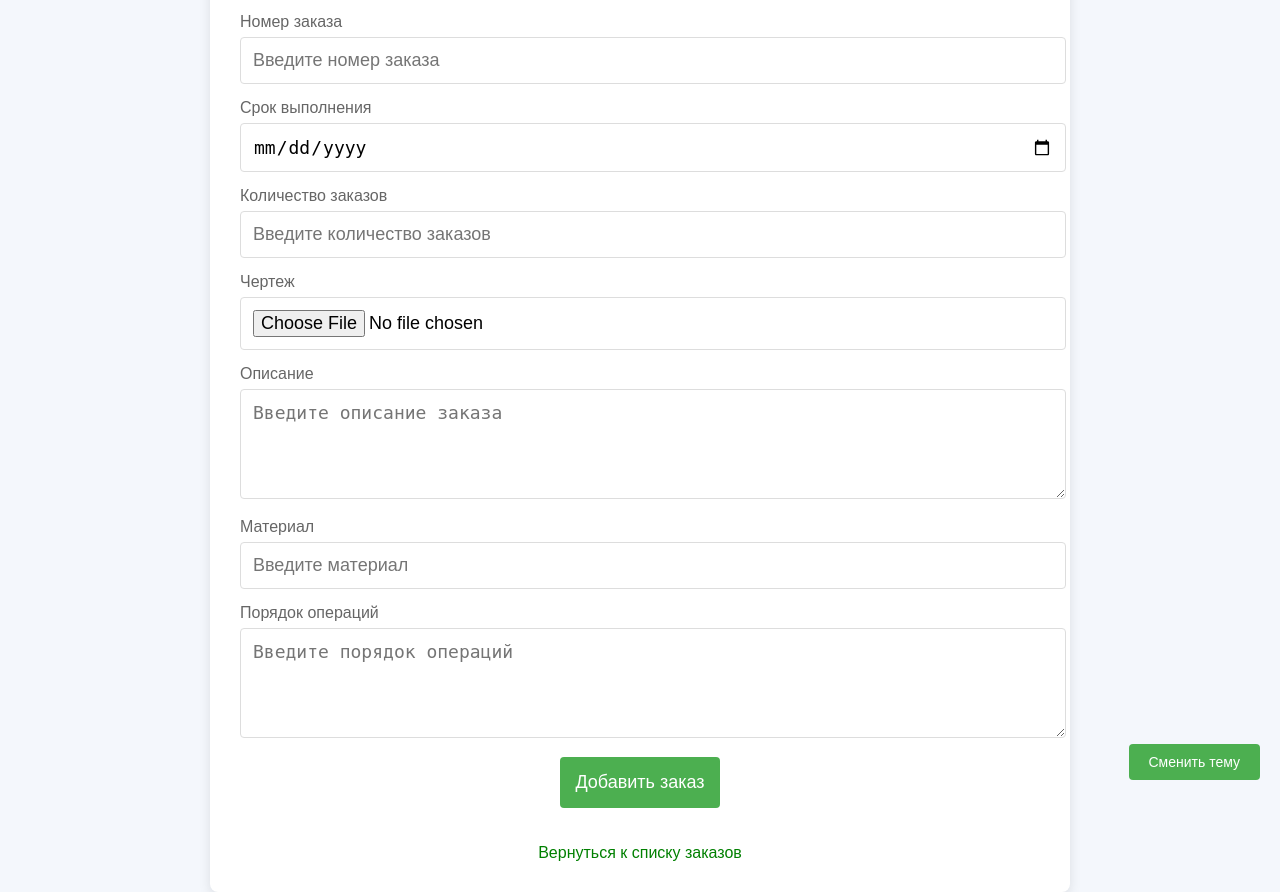
After one commit to dima7823478239478/management, a Django app: page /main_manager/add_offer/ in a window 1280 px wide. The commit adds this page. Run offline with Django 5.2, Linux system fonts and the light colour scheme.

Commit message:
third step added: page of offers, page of edit offers edited: html, views.py, models.py, forms.py

```diff
--- a/app1/forms.py
+++ b/app1/forms.py
@@ -1,5 +1,7 @@
 from django import forms
 from .models import User
+from .models import Offer
+from django.core.exceptions import ValidationError
 
 class UserForm(forms.ModelForm):
     class Meta:
@@ -22,3 +24,10 @@ class UserEditForm(forms.ModelForm):
     class Meta:
         model = User
         fields = ['first_name', 'second_name', 'age','is_active', 'is_staff', 'adress', 'date_of_birth', 'email_adress', 'phone_number', 'work_hours', 'amount_completed_offers', 'time_of_work']
+
+
+
+class OfferForm(forms.ModelForm):
+    class Meta:
+        model = Offer
+        fields = '__all__'
--- a/app1/models.py
+++ b/app1/models.py
@@ -55,3 +55,17 @@ class UserManager(BaseUserManager):
         extra_fields.setdefault('is_superuser', True)
 
         return self.create_user(login, password, **extra_fields)
+
+
+
+class Offer(models.Model):
+    number_of_offer = models.CharField(max_length=30, unique=True)
+    dead_line = models.DateField()
+    amount_of_offer = models.IntegerField()
+    drowing = models.ImageField(upload_to='drawings/')  # Поле для загрузки изображения
+    description = models.TextField()
+    material = models.CharField(max_length=50)
+    order_of_operations = models.TextField()
+
+    def __str__(self):
+        return self.number_of_offer
--- a/app1/views.py
+++ b/app1/views.py
@@ -5,7 +5,7 @@ from django.shortcuts import render, redirect, get_object_or_404
 from .forms import LoginForm
 from django.http import Http404
 from django.contrib.auth.models import Group
-from .models import User  # Импорт вашей модели User
+from .models import User
 from django.contrib.auth.decorators import login_required
 from .forms import UserEditForm
 from django.contrib import messages
@@ -14,6 +14,8 @@ from .models import User
 from django.db.models import Q
 from django.db.models import F, FloatField, ExpressionWrapper
 from django.contrib.auth import logout
+from .models import Offer
+from .forms import OfferForm
 
 
 
@@ -228,17 +230,29 @@ def add_user_view(request):
 
 
 
-def magazine_view(request):
-    return render(request, 'magazine.html')
 
-def add_task_view(request):
-    # Логика для добавления работы
-    return render(request, 'add_task.html')
+def offer_list(request):
+    offers = Offer.objects.all().order_by('dead_line')
+    return render(request, 'offer_list.html', {'offers': offers})
 
-def edit_task_view(request):
-    # Логика для редактирования работы
-    return render(request, 'edit_task.html')
+def add_offer(request):
+    if request.method == 'POST':
+        form = OfferForm(request.POST, request.FILES)
+        if form.is_valid():
+            form.save()
+            return redirect('offer_list')  # Перенаправление на страницу списка заказов
+        else:
+            print(form.errors)  # Печать ошибок формы в консоль
+    else:
+        form = OfferForm()
+    return render(request, 'add_offer.html', {'form': form})
 
-def user_delete(request):
-    #Логика для удаления пользователей
-    return render(request, 'delete_user.html')
+def delete_user(request, worker_id):
+    user = get_object_or_404(User, id=worker_id)
+
+    if request.method == 'POST':
+        user.delete()
+        return redirect('search_worker')
+
+    print("Request method is not POST.")
+    return redirect('search_worker')
--- a/work_control/settings.py
+++ b/work_control/settings.py
@@ -133,3 +133,7 @@ DEFAULT_AUTO_FIELD = 'django.db.models.BigAutoField'
 AUTH_USER_MODEL = 'app1.User'  # Укажите кастомную модель пользователя
 LOGIN_REDIRECT_URL = '/'  # URL после авторизации
 LOGOUT_REDIRECT_URL = '/login/'  # URL после выхода
+
+
+MEDIA_ROOT = BASE_DIR / 'media'
+MEDIA_URL = '/media/'
--- /dev/null
+++ b/work_control/templates/add_offer.html
@@ -0,0 +1,189 @@
+<!DOCTYPE html>
+<html lang="en">
+<head>
+    <meta charset="UTF-8">
+    <meta name="viewport" content="width=device-width, initial-scale=1.0">
+    <title>Добавить заказ</title>
+    <style>
+        body {
+            font-family: Arial, sans-serif;
+            background-color: #f4f7fc;
+            display: flex;
+            justify-content: center;
+            align-items: center;
+            height: 100vh;
+            margin: 0;
+            transition: background-color 0.3s, color 0.3s;
+        }
+
+        .green-link {
+            color: green;
+            text-decoration: none;
+            font-size: 16px;
+            transition: color 0.3s;
+        }
+
+        .green-link:hover {
+            color: #45a049;
+            text-decoration: underline;
+        }
+
+        body.dark-theme {
+            background-color: #2c2c2c;
+            color: #e0e0e0;
+        }
+
+        .login-container {
+            background-color: #ffffff;
+            padding: 30px;
+            border-radius: 8px;
+            box-shadow: 0 4px 12px rgba(0, 0, 0, 0.1);
+            width: 100%;
+            max-width: 800px;
+            text-align: center;
+            transition: background-color 0.3s;
+            overflow-y: auto;
+        }
+
+        .login-container.dark-theme {
+            background-color: #333;
+        }
+
+        h2 {
+            font-size: 28px;
+            margin-bottom: 20px;
+            color: green;
+            text-align: center;
+        }
+
+        .form-group {
+            text-align: left;
+            margin-bottom: 15px;
+        }
+
+        .form-group label {
+            font-size: 16px;
+            color: #666;
+        }
+
+        .form-group input, .form-group textarea {
+            width: 100%;
+            padding: 12px;
+            border: 1px solid #ddd;
+            border-radius: 4px;
+            font-size: 18px;
+            margin-top: 6px;
+        }
+
+        .form-group input:focus, .form-group textarea:focus {
+            border-color: #4CAF50;
+            outline: none;
+        }
+
+        button {
+            background-color: #4CAF50;
+            color: white;
+            padding: 15px;
+            border: none;
+            border-radius: 4px;
+            font-size: 18px;
+            cursor: pointer;
+            transition: background-color 0.3s;
+        }
+
+        button:hover {
+            background-color: #45a049;
+        }
+
+        .theme-toggle-btn {
+            position: fixed;
+            bottom: 20px;
+            right: 20px;
+            background-color: #4CAF50;
+            color: white;
+            padding: 10px 20px;
+            border: none;
+            border-radius: 4px;
+            font-size: 14px;
+            cursor: pointer;
+        }
+
+        .theme-toggle-btn:hover {
+            background-color: #45a049;
+        }
+    </style>
+</head>
+<body>
+<div class="login-container">
+    <h2>Добавить заказ</h2>
+    <form method="post" enctype="multipart/form-data">
+        {% csrf_token %}
+
+        <div class="form-group">
+            <label for="number_of_offer">Номер заказа</label>
+            <input type="text" id="number_of_offer" name="number_of_offer" placeholder="Введите номер заказа" required>
+        </div>
+
+        <div class="form-group">
+            <label for="dead_line">Срок выполнения</label>
+            <input type="date" id="dead_line" name="dead_line" required>
+        </div>
+
+        <div class="form-group">
+            <label for="amount_of_offer">Количество заказов</label>
+            <input type="number" id="amount_of_offer" name="amount_of_offer" placeholder="Введите количество заказов" required>
+        </div>
+
+        <div class="form-group">
+            <label for="drowing">Чертеж</label>
+            <input type="file" id="drowing" name="drowing" required>
+        </div>
+
+        <div class="form-group">
+            <label for="description">Описание</label>
+            <textarea id="description" name="description" placeholder="Введите описание заказа" rows="4" required></textarea>
+        </div>
+
+        <div class="form-group">
+            <label for="material">Материал</label>
+            <input type="text" id="material" name="material" placeholder="Введите материал" required>
+        </div>
+
+        <div class="form-group">
+            <label for="order_of_operations">Порядок операций</label>
+            <textarea id="order_of_operations" name="order_of_operations" placeholder="Введите порядок операций" rows="4" required></textarea>
+        </div>
+
+        <button type="submit">Добавить заказ</button>
+    </form>
+    <br><br>
+    <a href="{% url 'offer_list' %}" class="green-link">Вернуться к списку заказов</a>
+</div>
+
+
+<button class="theme-toggle-btn" onclick="toggleTheme()">Сменить тему</button>
+
+<script>
+    function toggleTheme() {
+        const body = document.body;
+        const container = document.querySelector('.login-container');
+        body.classList.toggle('dark-theme');
+        container.classList.toggle('dark-theme');
+        if (body.classList.contains('dark-theme')) {
+            localStorage.setItem('theme', 'dark');
+        } else {
+            localStorage.setItem('theme', 'light');
+        }
+    }
+
+    function applySavedTheme() {
+        const savedTheme = localStorage.getItem('theme');
+        if (savedTheme === 'dark') {
+            document.body.classList.add('dark-theme');
+            document.querySelector('.login-container').classList.add('dark-theme');
+        }
+    }
+    window.onload = applySavedTheme;
+</script>
+</body>
+</html>
--- a/work_control/templates/login.html
+++ b/work_control/templates/login.html
@@ -16,7 +16,7 @@
 </div>
 
 <!-- Theme toggle button -->
-<button class="theme-toggle-btn" onclick="toggleTheme()">Тема</button>
+<button class="theme-toggle-btn" onclick="toggleTheme()">Сменить тему</button>
 
 <style>
   body {
--- a/work_control/urls.py
+++ b/work_control/urls.py
@@ -18,22 +18,31 @@ from django.contrib import admin
 from django.urls import path, include
 from app1 import views
 from django.contrib.auth.views import LogoutView
+from django.conf import settings
+from django.conf.urls.static import static
+
+
 
 urlpatterns = [
     path('admin/', admin.site.urls),
-    path('main_manager/', views.main_manager_view, name='main_manager'),
-    path('main_user/', views.main_user_view, name='main_user'),
+    path('main_manager/', views.main_manager_view, name='main_manager'),# Главная страница менеджера
+    path('main_user/', views.main_user_view, name='main_user'),# Главная страница пользователя
     path('', views.login_view, name='login'),  # Вход
     path('logout/', views.logout_view, name='logout'),  # Кастомный выход
-    path('statistics/', views.statistics_view, name='statistics'),
-    path('main_manager/add_user', views.add_user_view, name='add_user'),
-    path('edit_user/<int:worker_id>/', views.edit_user, name='edit_user'),  # Страница редактирования
-    path('search_worker/', views.search_worker, name='search_worker'),  # Страница редактирования
-    path('main_manager/add_task', views.add_task_view, name='add_task'),
-    path('main_manager/edit_task', views.edit_task_view, name='edit_task'),
-    path('main_manager/user_delete', views.user_delete, name='user_delete'),
-    path('statistics/<int:id>/', views.statistics_view, name='statistics_detail'),
+    path('statistics/', views.statistics_view, name='statistics'),# статистика
+    path('main_manager/add_user', views.add_user_view, name='add_user'),# Страница добавления пользователя
+    path('edit_user/<int:worker_id>/', views.edit_user, name='edit_user'),  # Страница редактирования пользователя
+    path('search_worker/', views.search_worker, name='search_worker'),  # Страница поиска работника
+    path('main_manager/offer_list', views.offer_list, name='offer_list'),# Страница просмотра заказов
+    path('main_manager/add_offer/', views.add_offer, name='add_offer'),# Страница добавления заказа
+    path('delete_user/<int:worker_id>/', views.delete_user, name='delete_user'),
+    path('statistics/<int:id>/', views.statistics_view, name='statistics_detail'),# Страница просмотра статистики работника
     path('worker/<int:worker_id>/', views.worker_statistics, name='worker_statistics'),
-    path('magazine/', views.magazine_view, name='magazine'),
+
 
 ]
+
+
+
+if settings.DEBUG:
+    urlpatterns += static(settings.MEDIA_URL, document_root=settings.MEDIA_ROOT)
```
Also changed, not shown: work_control/templates/delete_user.html (added, +10 -0 lines), work_control/templates/edit_task.html (added, +10 -0 lines), work_control/templates/edit_user.html (+9 -0 lines), work_control/templates/main_manager.html (+21 -10 lines), work_control/templates/offer_list.html (added, +219 -0 lines).
